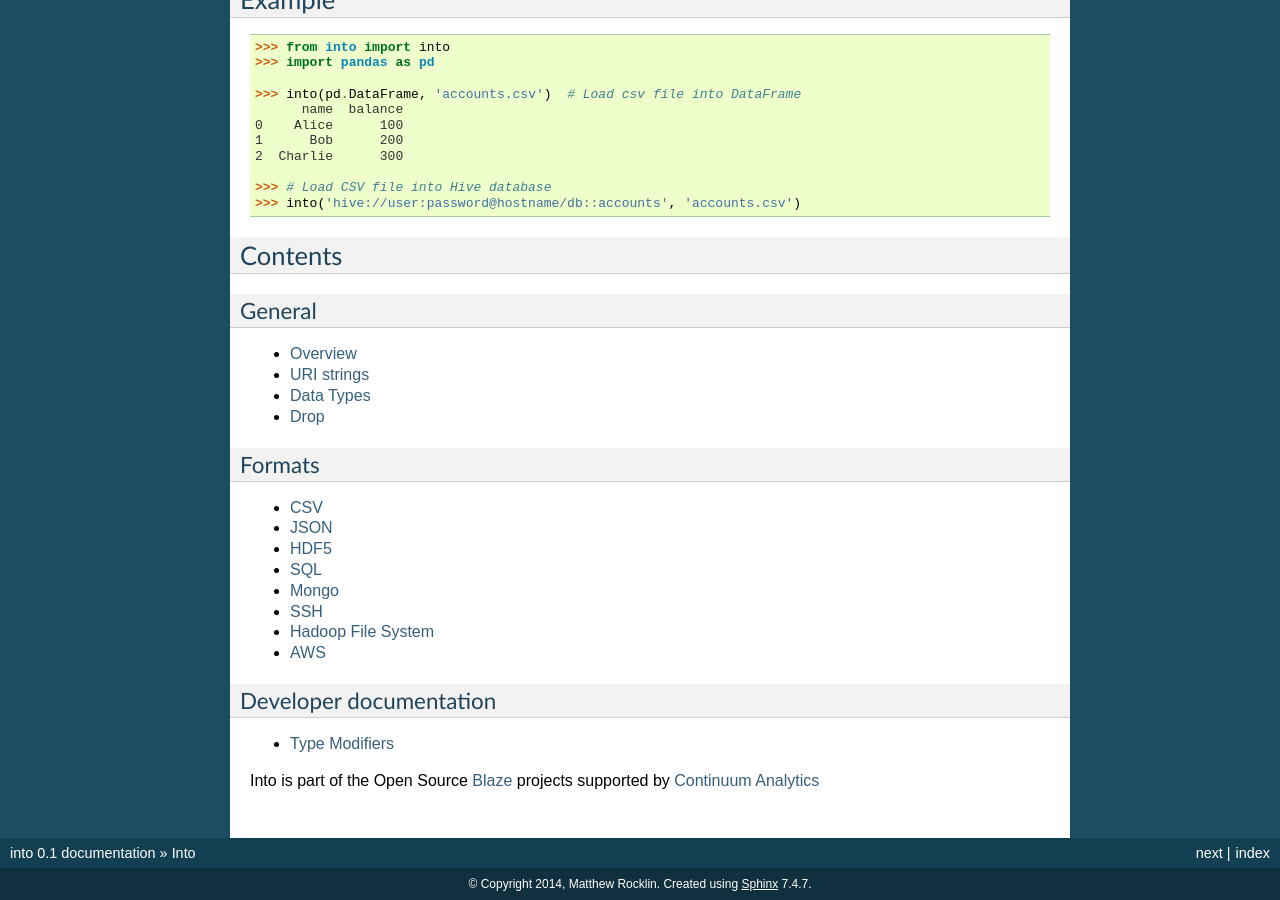
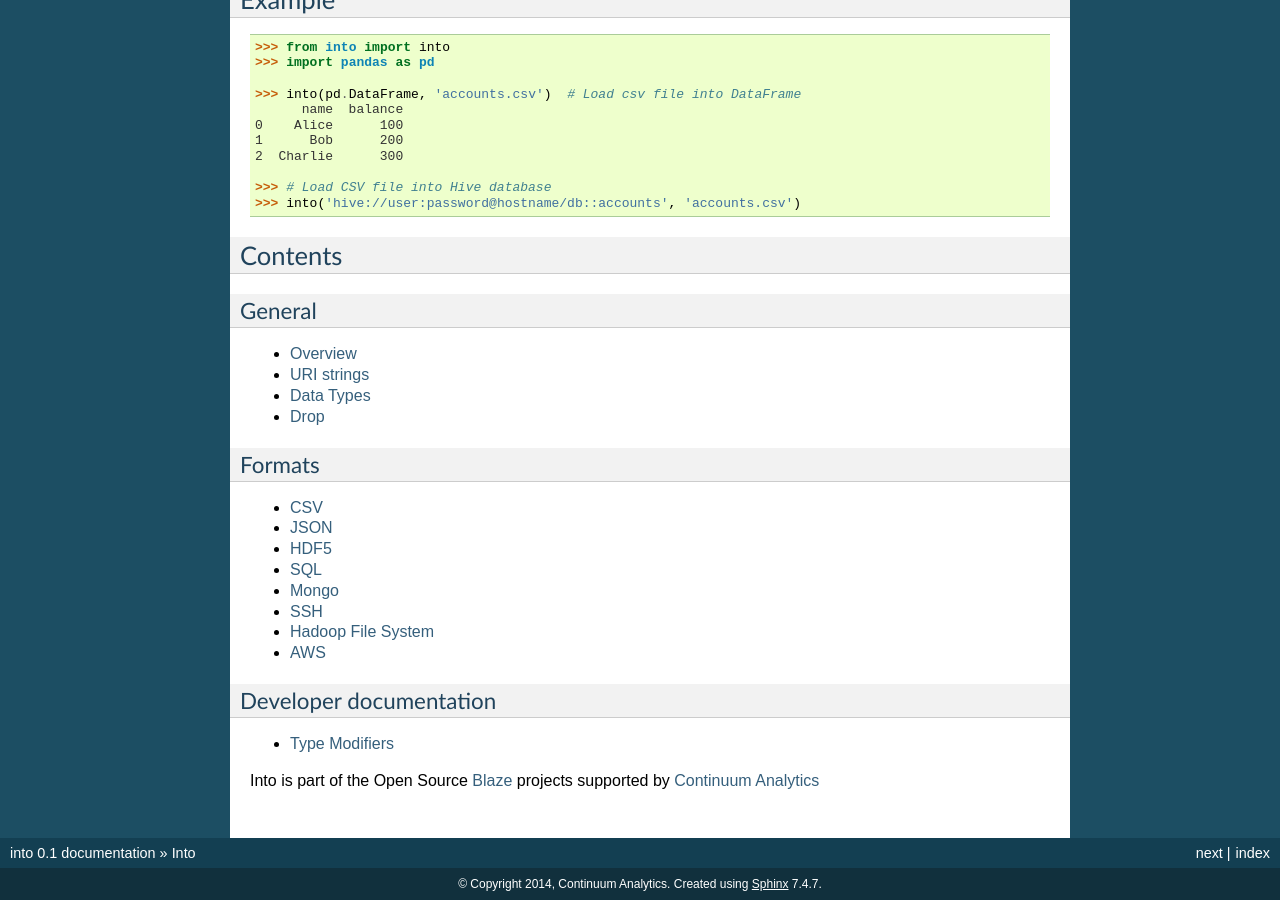
Before and after one commit to blaze/odo, a Sphinx documentation site: the page built from docs/source/index.rst, in a window 1280 px wide and 900 px high, scrolled down 585 px. Built offline with Sphinx 7.4.7, drawn with Linux system fonts in a browser that asks for light colours.

Commit message:
copyright in docs is continuum

```diff
--- a/docs/source/conf.py
+++ b/docs/source/conf.py
@@ -41,7 +41,7 @@ master_doc = 'index'
 
 # General information about the project.
 project = u'into'
-copyright = u'2014, Matthew Rocklin'
+copyright = u'2014, Continuum Analytics'
 
 # The version info for the project you're documenting, acts as replacement for
 # |version| and |release|, also used in various other places throughout the
@@ -214,7 +214,7 @@ latex_documents = [
 # (source start file, name, description, authors, manual section).
 man_pages = [
     ('index', 'into', u'into Documentation',
-     [u'Matthew Rocklin'], 1)
+     [u'Continuum Analytics'], 1)
 ]
 
 # If true, show URL addresses after external links.
@@ -228,7 +228,7 @@ man_pages = [
 #  dir menu entry, description, category)
 texinfo_documents = [
   ('index', 'into', u'into Documentation',
-   u'Matthew Rocklin', 'into', 'One line description of project.',
+   u'Continuum Analytics', 'into', 'One line description of project.',
    'Miscellaneous'),
 ]
 
@@ -247,8 +247,8 @@ texinfo_documents = [
 # Bibliographic Dublin Core info.
 epub_title = u'into'
 epub_author = u'Matthew Rocklin'
-epub_publisher = u'Matthew Rocklin'
-epub_copyright = u'2014, Matthew Rocklin'
+epub_publisher = u'Continuum Analytics'
+epub_copyright = u'2014, Continuum Analytics'
 
 # The language of the text. It defaults to the language option
 # or en if the language is not set.
```
